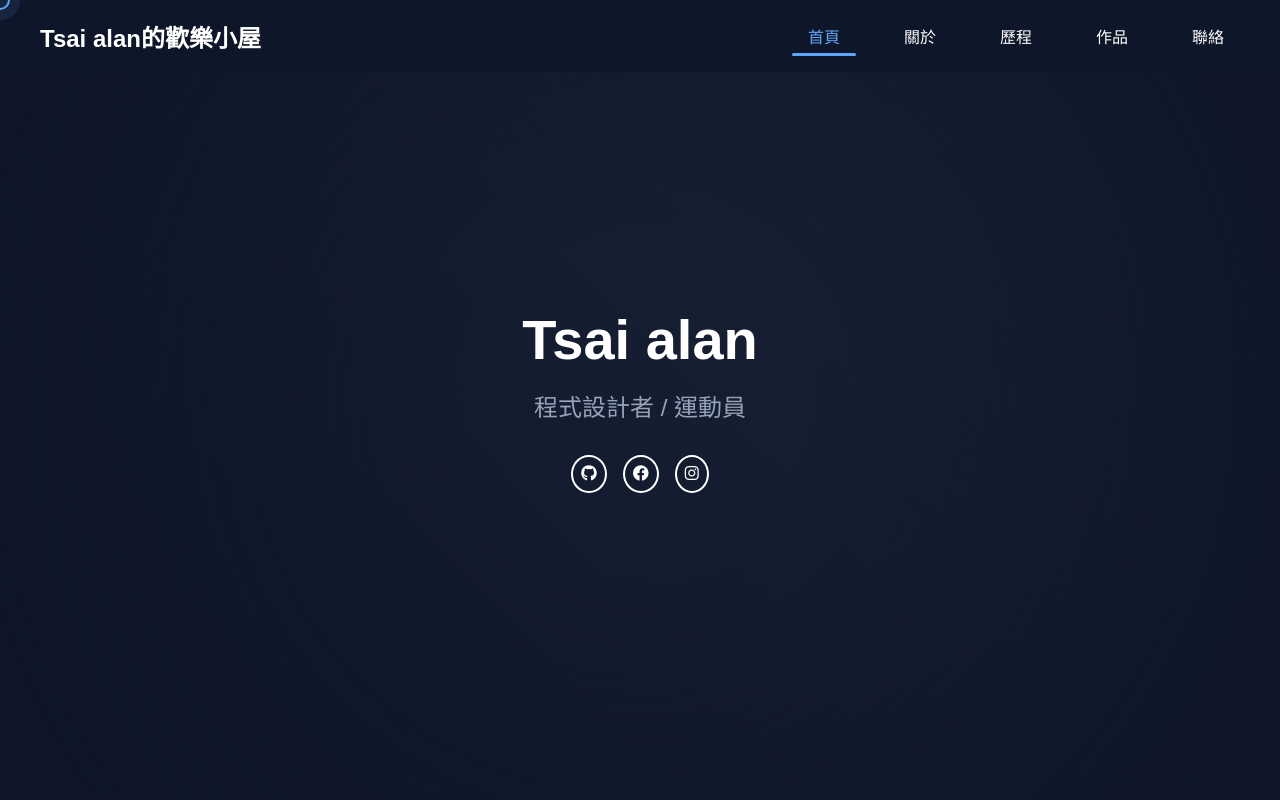
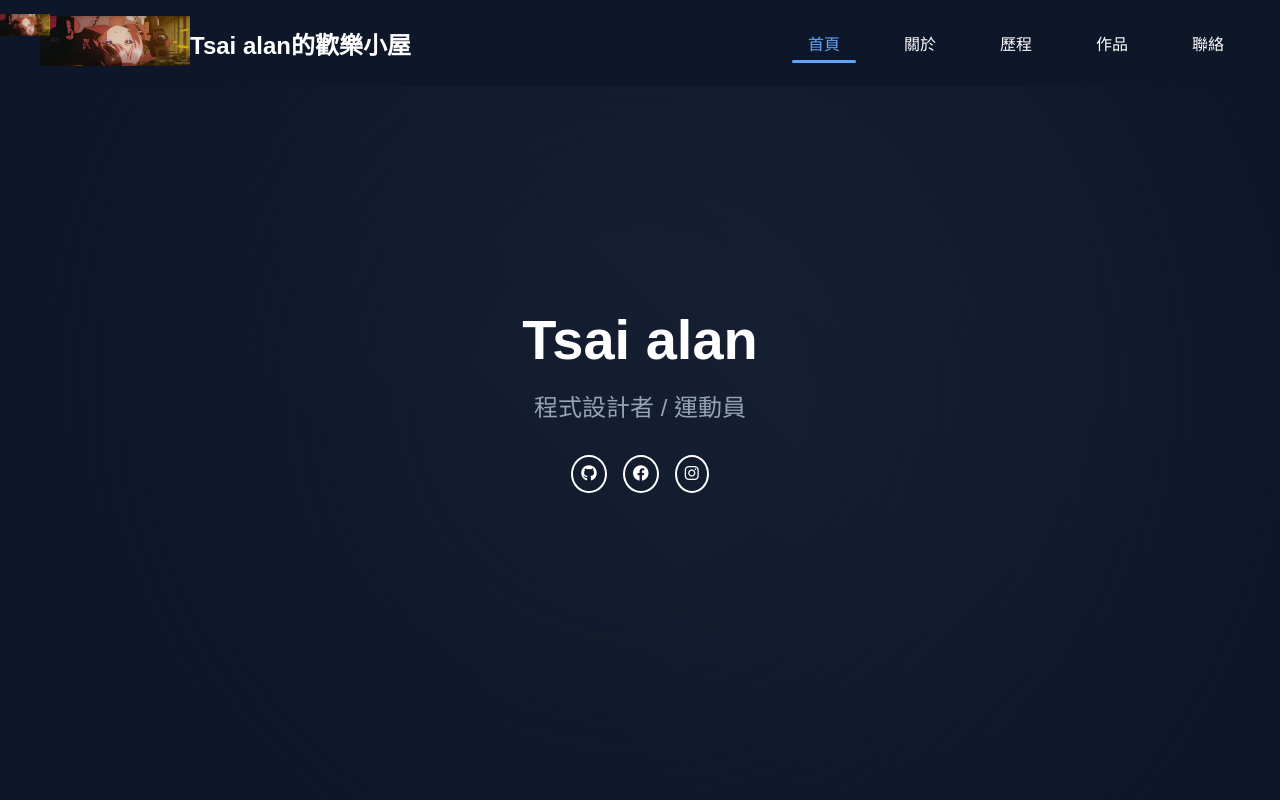
Before and after one commit to dddayo0214/dddayo0214.github.io, a plain HTML site: page index.html in a window 1280 px wide. Both pictures are taken after a click on the link "首頁". Shown: the top 800 px of the page. Drawn offline with Linux system fonts and the light colour scheme.

Commit message:
second commit

```diff
--- a/index.html
+++ b/index.html
@@ -4,22 +4,30 @@
 <head>
     <meta charset="UTF-8">
     <meta name="viewport" content="width=device-width, initial-scale=1.0">
-    <title>個人作品集</title>
+    <link rel="shortcut icon" href="hinano.png" type="image/x-icon">
+    <title>Tsai alan的小屋</title>
     <link rel="stylesheet" href="https://cdnjs.cloudflare.com/ajax/libs/font-awesome/6.0.0/css/all.min.css">
     <link rel="stylesheet" href="mywebside_css.css">
     <script src="mywebside_js.js" async></script>
 </head>
 
 <body>
-    <div class="cursor"></div>
+    <!-- <div class="cursor"></div> -->
+    <div class="custom-cursor">
+        <img src="hinano.png" alt="custom cursor">
+    </div>
     <div class="cursor-follower"></div>
     <div class="background-animation"></div>
     <div class="scroll-progress"></div>
-    <!-- 保持原有的 cursor 相關 div -->
 
     <nav>
         <div class="nav-content">
-            <div class="logo">Tsai alan的歡樂小屋</div>
+            <div class="nav-wight">
+                <div class="nav-logo">
+                    <img src="hinano.png" alt="logo">
+                </div>
+                <div class="logo">Tsai alan的歡樂小屋</div>
+            </div>
             <div class="nav-links">
                 <a href="#home" class="active">首頁</a>
                 <a href="#about">關於</a>
@@ -55,7 +63,7 @@
                 <p>我主動學習新的程式語言與技術，希望能夠提升自己的能力。</p>
                 <p> 此外，我也熱愛運動，桌球是我最喜歡的運動之一。</p>
                 <p>這項運動不僅讓我鍛鍊體能，也培養了我的耐心與毅力。</p>
-                <p>未來，我希望能夠將程式設計的專長發揮在更廣泛的領域，我會持續努力學習，精進自己的能力，朝著成為一名優秀工程師的目標邁進。</p>
+                <p>未來，我希望能夠將我的專長發揮在更廣泛的領域，我會持續努力學習，精進自己的能力，朝著成為一名優秀工程師的目標邁進。</p>
                 <div class="skills">
                     <h3>專業技能</h3>
                     <div class="skill-tags">
@@ -65,33 +73,6 @@
                         <span class="skill-tag">C++</span>
                         <span class="skill-tag">C#</span>
                     </div>
-                </div>
-            </div>
-        </div>
-    </section>
-
-    <section class="projects" id="projects">
-        <h2>作品集</h2>
-        <div class="project-grid">
-            <div class="project-card">
-                <img src="hinano.png" alt="專案一">
-                <div class="project-info">
-                    <h3>專案一</h3>
-                    <p>這是一個很棒的專案描述</p>
-                </div>
-            </div>
-            <div class="project-card">
-                <img src="hinano.png" alt="專案二">
-                <div class="project-info">
-                    <h3>專案二</h3>
-                    <p>另一個精彩的專案描述</p>
-                </div>
-            </div>
-            <div class="project-card">
-                <img src="hinano.png" alt="專案三">
-                <div class="project-info">
-                    <h3>專案三</h3>
-                    <p>第三個令人驚嘆的專案</p>
                 </div>
             </div>
         </div>
@@ -152,6 +133,33 @@
         </div>
     </section>
 
+    <section class="projects" id="projects">
+        <h2>作品集</h2>
+        <div class="project-grid">
+            <div class="project-card">
+                <img src="hinano.png" alt="專案一">
+                <div class="project-info">
+                    <h3>專案一</h3>
+                    <p>這是一個很棒的專案描述</p>
+                </div>
+            </div>
+            <div class="project-card">
+                <img src="hinano.png" alt="專案二">
+                <div class="project-info">
+                    <h3>專案二</h3>
+                    <p>另一個精彩的專案描述</p>
+                </div>
+            </div>
+            <div class="project-card">
+                <img src="hinano.png" alt="專案三">
+                <div class="project-info">
+                    <h3>專案三</h3>
+                    <p>第三個令人驚嘆的專案</p>
+                </div>
+            </div>
+        </div>
+    </section>
+
     <section class="contact" id="contact">
         <h2>聯絡我</h2>
         <p>歡迎與我聯繫!</p>
--- a/mywebside_css.css
+++ b/mywebside_css.css
@@ -108,6 +108,18 @@ nav {
     display: flex;
     justify-content: space-between;
     align-items: center;
+}
+
+.nav-wight {
+    margin: 10 auto;
+    display: flex;
+    justify-content: space-between;
+    align-items: center;
+}
+
+.nav-logo img {
+    width: 150px;
+    height: 50px;
 }
 
 .logo {
@@ -466,8 +478,6 @@ nav {
 .cursor {
     width: 20px;
     height: 20px;
-    border: 2px solid #60a5fa;
-    border-radius: 50%;
     position: fixed;
     pointer-events: none;
     z-index: 9999;
@@ -477,8 +487,6 @@ nav {
 .cursor-follower {
     width: 40px;
     height: 40px;
-    background: rgba(96, 165, 250, 0.1);
-    border-radius: 50%;
     position: fixed;
     pointer-events: none;
     z-index: 9998;
@@ -489,6 +497,39 @@ nav {
     to {
         opacity: 1;
         transform: translateY(0);
+    }
+}
+
+/* 自訂游標樣式 */
+.custom-cursor {
+    width: 50px;
+    height: 50px;
+    position: fixed;
+    pointer-events: none;
+    z-index: 9999;
+    transform: translate(-50%, -50%);
+    transition: transform 0.1s ease;
+}
+
+.custom-cursor img {
+    width: 100%;
+    height: 100%;
+    object-fit: contain;
+}
+
+/* hover 效果 */
+.custom-cursor.link-hover {
+    transform: translate(-50%, -50%) scale(1.2);
+}
+
+/* 在手機裝置上隱藏自訂游標 */
+@media (max-width: 768px) {
+    * {
+        cursor: auto;
+    }
+
+    .custom-cursor {
+        display: none;
     }
 }
 
--- a/mywebside_js.js
+++ b/mywebside_js.js
@@ -1,23 +1,73 @@
 // 滑鼠跟隨效果
-const cursor = document.querySelector('.cursor');
-const cursorFollower = document.querySelector('.cursor-follower');
+// const cursor = document.querySelector('.cursor');
+// const cursorFollower = document.querySelector('.cursor-follower');
+
+// document.addEventListener('mousemove', (e) => {
+//     cursor.style.transform = `translate(${e.clientX - 10}px, ${e.clientY - 10}px)`;
+//     cursorFollower.style.transform = `translate(${e.clientX - 20}px, ${e.clientY - 20}px)`;
+// });
+
+// // 鼠標hover效果
+// const links = document.querySelectorAll('a');
+// links.forEach(link => {
+//     link.addEventListener('mouseenter', () => {
+//         cursor.style.transform = 'scale(1.5)';
+//         cursorFollower.style.transform = 'scale(1.5)';
+//     });
+//     link.addEventListener('mouseleave', () => {
+//         cursor.style.transform = 'scale(1)';
+//         cursorFollower.style.transform = 'scale(1)';
+//     });
+// });
+
+// 更新游標移動邏輯
+const cursor = document.querySelector('.custom-cursor');
+
+// 平滑跟隨滑鼠
+let mouseX = 0;
+let mouseY = 0;
+let cursorX = 0;
+let cursorY = 0;
 
 document.addEventListener('mousemove', (e) => {
-    cursor.style.transform = `translate(${e.clientX - 10}px, ${e.clientY - 10}px)`;
-    cursorFollower.style.transform = `translate(${e.clientX - 20}px, ${e.clientY - 20}px)`;
+    mouseX = e.clientX;
+    mouseY = e.clientY;
 });
 
-// 鼠標hover效果
-const links = document.querySelectorAll('a');
+// 使用 requestAnimationFrame 實現更平滑的移動
+function updateCursor() {
+    const dx = mouseX - cursorX;
+    const dy = mouseY - cursorY;
+
+    cursorX += dx * 0.1; // 調整這個數值可以改變跟隨速度
+    cursorY += dy * 0.1;
+
+    cursor.style.transform = `translate(${cursorX}px, ${cursorY}px)`;
+
+    requestAnimationFrame(updateCursor);
+}
+
+updateCursor();
+
+// 滑鼠互動效果
+const links = document.querySelectorAll('a, button');
 links.forEach(link => {
     link.addEventListener('mouseenter', () => {
-        cursor.style.transform = 'scale(1.5)';
-        cursorFollower.style.transform = 'scale(1.5)';
+        cursor.classList.add('link-hover');
     });
+
     link.addEventListener('mouseleave', () => {
-        cursor.style.transform = 'scale(1)';
-        cursorFollower.style.transform = 'scale(1)';
+        cursor.classList.remove('link-hover');
     });
+});
+
+// 處理頁面載入和離開視窗的情況
+document.addEventListener('mouseenter', () => {
+    cursor.style.opacity = 1;
+});
+
+document.addEventListener('mouseleave', () => {
+    cursor.style.opacity = 0;
 });
 
 // 添加時間軸動畫
```
